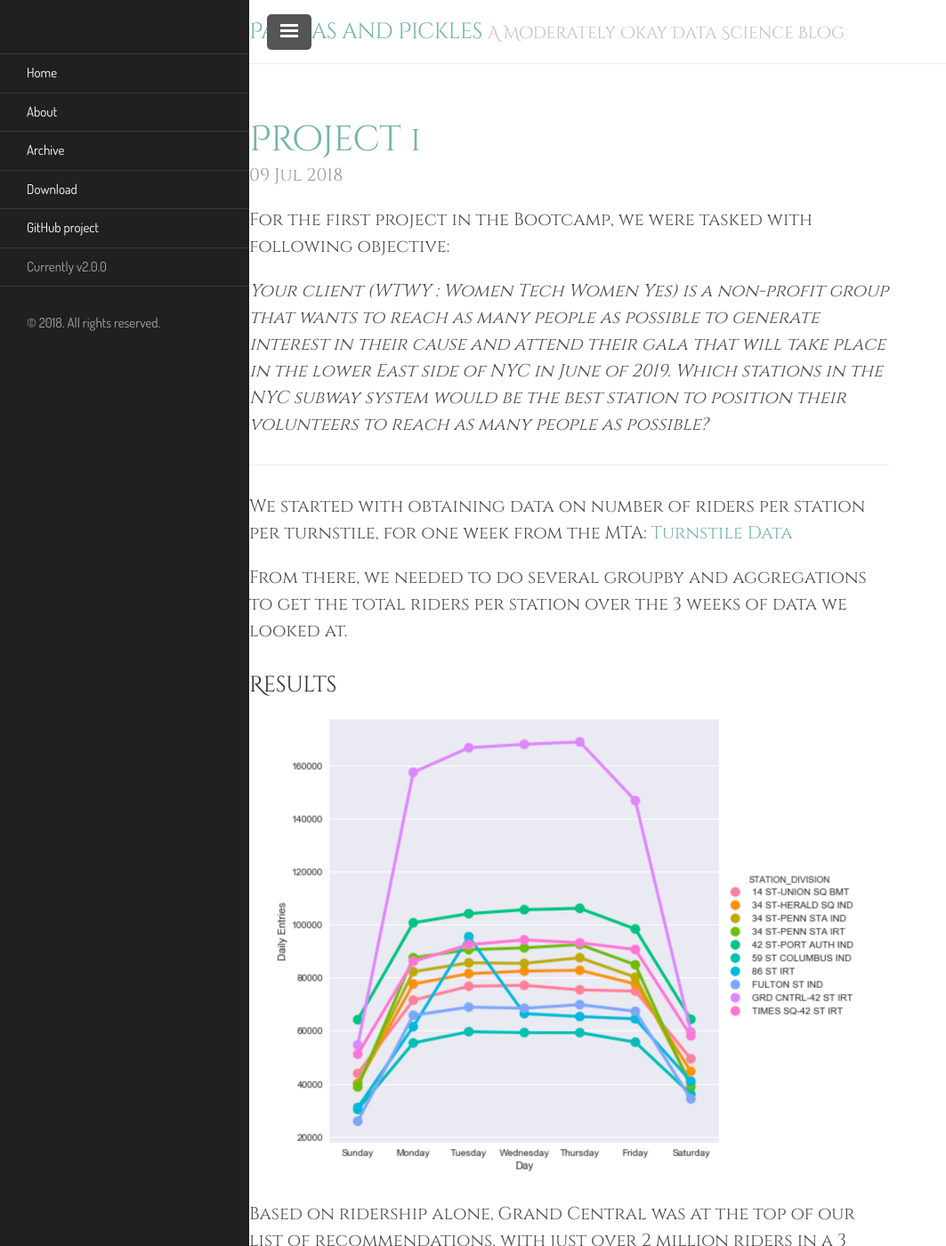
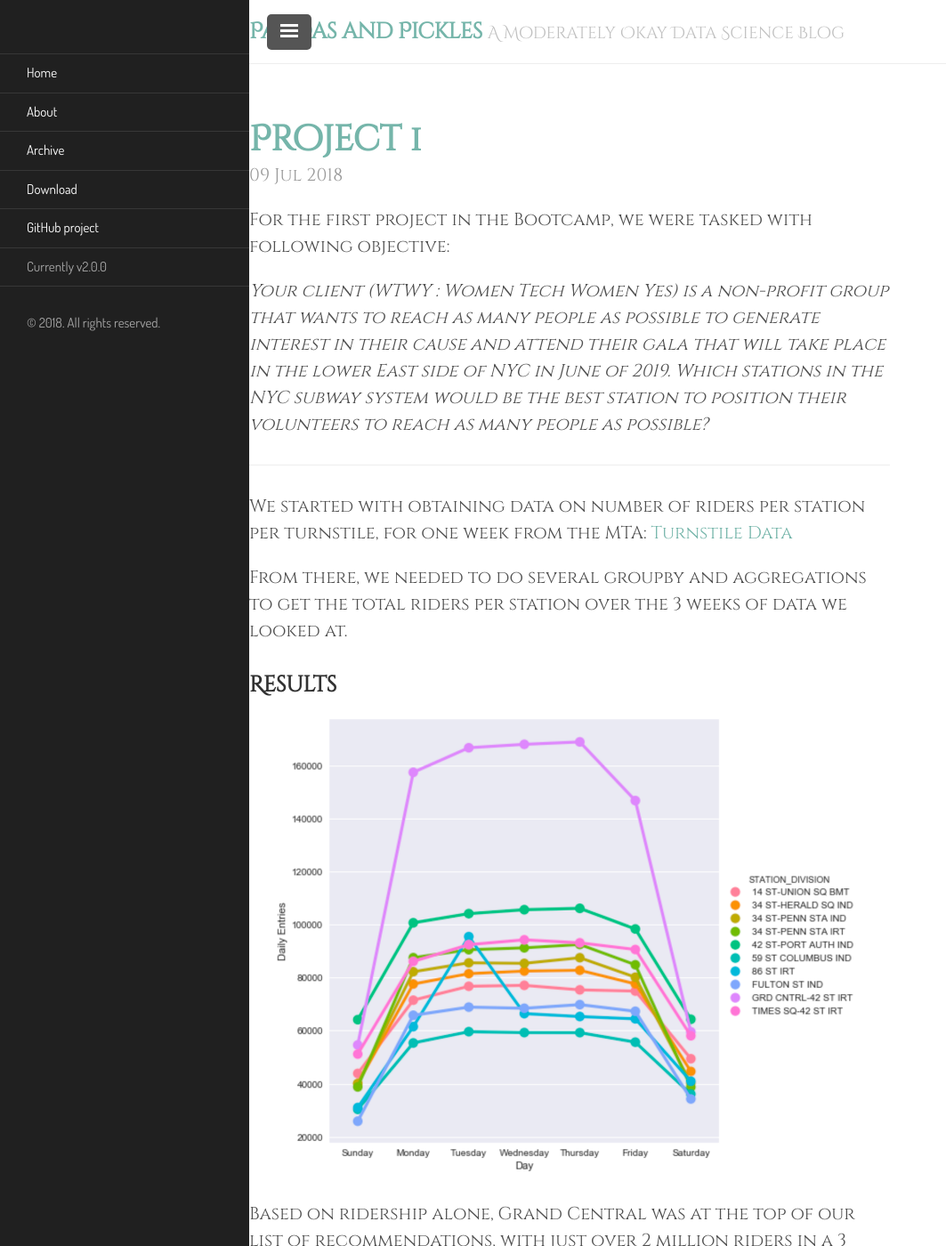
Before and after one commit to Cassini-4B/Cassini-4B.github.io, a Jekyll site: the page built from index.html, in a window 1280 px wide and 1400 px high. Shown: the whole window at 89% size, without its empty margins (0-1063 px from the left). Built offline with Jekyll 4.4.1, drawn with Linux system fonts in a browser that asks for light colours; the list of posts is cut into pages by our own code.

Commit message:
updated fonts

```diff
--- a/_layouts/post.html
+++ b/_layouts/post.html
@@ -3,7 +3,8 @@
 ---
 
 <div class="post">
-  <div class="FeaturedImgBanner" {% if page.featured-img %} style="background-image: url('{{ page.featured-img }}');" {% endif %}>
+  <div class="FeaturedImgBanner" {% if page.featured-img %} style="background-image:
+   url('{{ page.featured-img }}');" {% endif %}>
 
    <h1 class="post-title">{{ page.title }}</h1>
    <span class="post-date">{{ page.date | date_to_string }}</span>
--- a/public/css/lanyon.css
+++ b/public/css/lanyon.css
@@ -42,13 +42,20 @@
 
 html {
   font-family: " "Cinzel",   Georgia,  serif;
+  font-weight: 700
 }
 
 h1, h2, h3, h4, h5, h6 {
   font-family:  "Cinzel Decorative", Helvetica, Arial, cursive;
-  font-weight: 400;
+  font-weight: 900;
   color: #313131;
   letter-spacing: -.025rem;
+}
+
+
+.TitleBanner {
+  background-size: cover;
+  background-position: center;
 }
 
 /*
```
